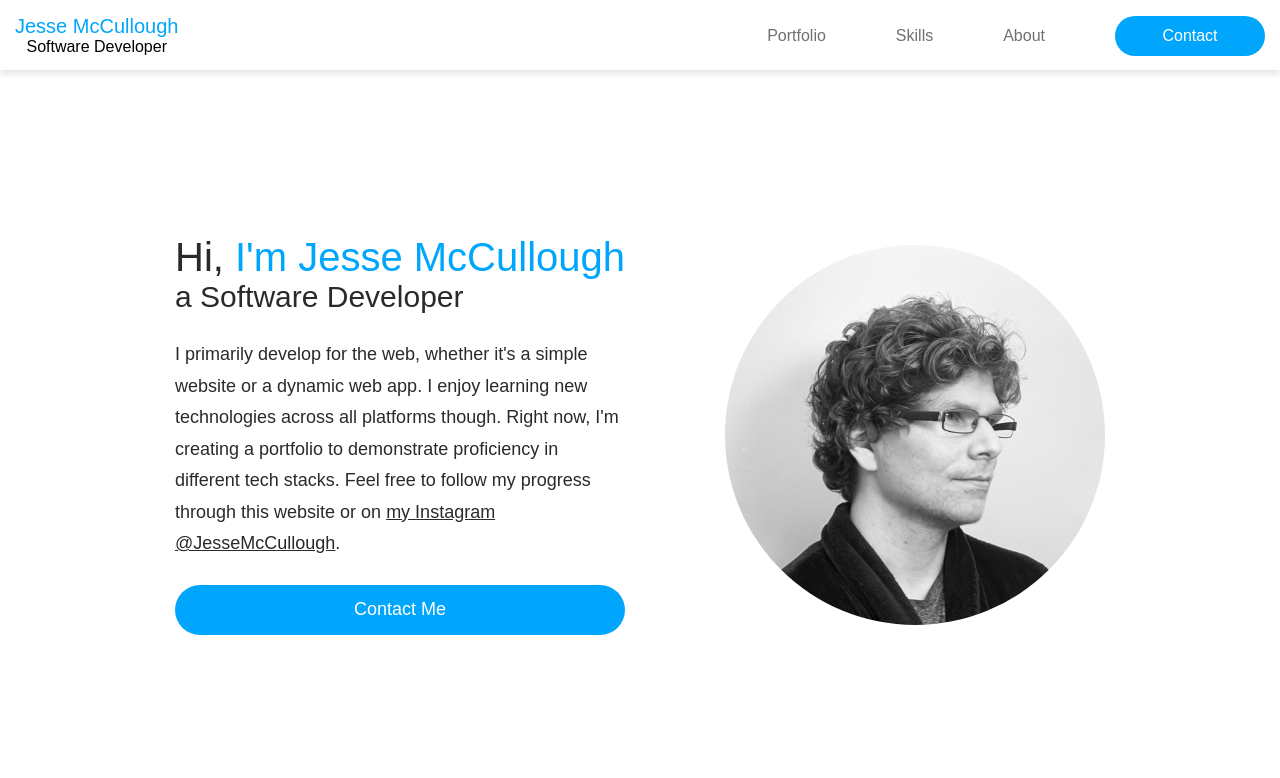
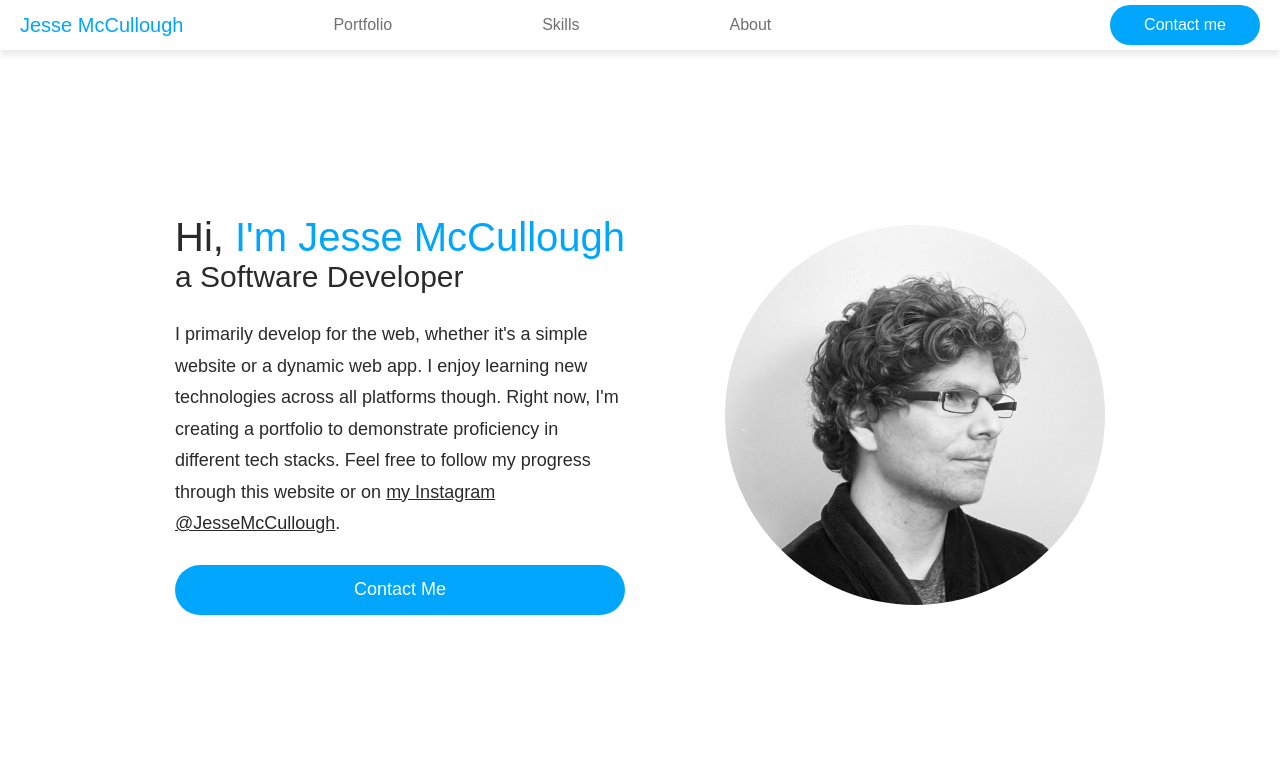
Before and after one commit to JesseMcCullough/jessem.dev, a React (Create React App) app: page / in a window 1280 px wide. Shown: the top 778 px of the page. Built offline with nearby package versions, Linux system fonts and the light colour scheme; grey boxes are pictures that could not be loaded; the HTML template or start-up script is replaced by a standard one.

Commit message:
Redesigned navigation bar

```diff
--- a/src/components/Navigation/Navigation.js
+++ b/src/components/Navigation/Navigation.js
@@ -15,15 +15,25 @@ export default function Navigation() {
             <div className={`${styles.container} container`}>
                 <div className={styles.person}>
                     <span className={styles.name}>Jesse McCullough</span>
-                    <span className={styles.title}>Software Developer</span>
                 </div>
                 <ul>
-                    <li><a href="#portfolio">Portfolio</a></li>
-                    <li><a href="#skills">Skills</a></li>
-                    <li><a href="#about">About</a></li>
-                    <li className={styles.button}><a href="#contact">Contact</a></li>
+                    <li>
+                        <a href="#portfolio">Portfolio</a>
+                    </li>
+                    <li>
+                        <a href="#skills">Skills</a>
+                    </li>
+                    <li>
+                        <a href="#about">About</a>
+                    </li>
+                    <li className={styles.button}>
+                        <a href="#contact">Contact me</a>
+                    </li>
                 </ul>
-                <div className={styles["mobile-menu-icon"]} onClick={onClickMobileMenu}>
+                <div
+                    className={styles["mobile-menu-icon"]}
+                    onClick={onClickMobileMenu}
+                >
                     <div className={styles.bar}></div>
                     <div className={styles.bar}></div>
                     <div className={styles.bar}></div>
--- a/src/components/Navigation/Navigation.module.css
+++ b/src/components/Navigation/Navigation.module.css
@@ -1,12 +1,14 @@
 nav {
-    padding: 15px;
-    height: 70px;
-    box-shadow: 0 5px 5px #EBEBEB;
+    padding: 5px 20px;
+    height: 50px;
+    box-shadow: 0 5px 5px #ebebeb;
 }
 
 nav .container {
     display: flex;
     justify-content: space-between;
+    align-items: center;
+    height: 100%;
 }
 
 nav ul {
@@ -14,14 +16,20 @@ nav ul {
     display: flex;
     justify-content: space-between;
     align-items: center;
+    width: 100%;
 }
 
 nav ul li {
-    margin-right: 70px;
+    margin-right: 150px;
+}
+
+nav ul li:first-of-type {
+    margin-left: 150px;
 }
 
 nav ul li:last-of-type {
     margin-right: 0;
+    margin-left: auto;
 }
 
 nav ul li a {
@@ -42,18 +50,19 @@ nav ul .button a {
     display: flex;
     justify-content: center;
     align-items: center;
-    color: #FFFFFF;
+    color: #ffffff;
     transition: background-color 0.4s;
 }
 
 nav ul .button:hover a {
-    color: #FFFFFF;
+    color: #ffffff;
     background-color: var(--accent-hover-color);
 }
 
 nav .person {
     display: flex;
     flex-direction: column;
+    flex-shrink: 0;
     align-items: center;
 }
 
@@ -105,6 +114,26 @@ nav.active .mobile-menu-icon .bar:nth-child(3) {
     transform: rotate(45deg) translate(8px, -2px);
 }
 
+@media screen and (max-width: 1110px) {
+    nav ul li {
+        margin-right: 100px;
+    }
+
+    nav ul li:first-of-type {
+        margin-left: 100px;
+    }
+}
+
+@media screen and (max-width: 910px) {
+    nav ul li {
+        margin-right: 50px;
+    }
+
+    nav ul li:first-of-type {
+        margin-left: 50px;
+    }
+}
+
 @media screen and (max-width: 770px) {
     nav .mobile-menu-icon {
         display: flex;
@@ -113,11 +142,11 @@ nav.active .mobile-menu-icon .bar:nth-child(3) {
     nav ul {
         position: absolute;
         width: 100%;
-        background-color: #FFFFFF;
+        background-color: #ffffff;
         top: 70px;
         left: -999px;
         flex-direction: column;
-        box-shadow: 0 5px 5px #EBEBEB;
+        box-shadow: 0 5px 5px #ebebeb;
         padding-bottom: 20px;
         transition: left 0.4s;
     }
@@ -130,6 +159,10 @@ nav.active .mobile-menu-icon .bar:nth-child(3) {
         height: 50px;
         margin: 0;
         width: 100%;
+    }
+
+    nav ul li:first-of-type {
+        margin-left: 0;
     }
 
     nav ul li a {
```
Lines whose indentation alone changed are shown as unchanged.
